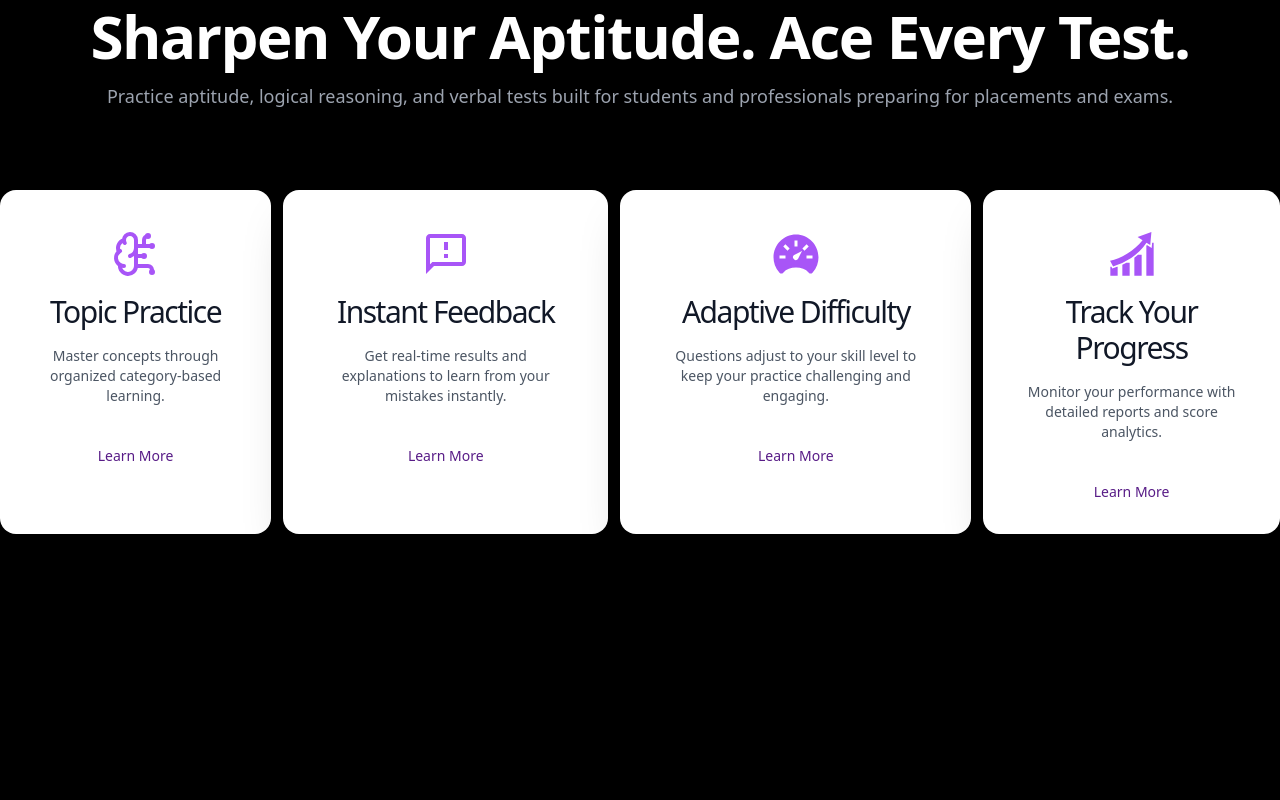
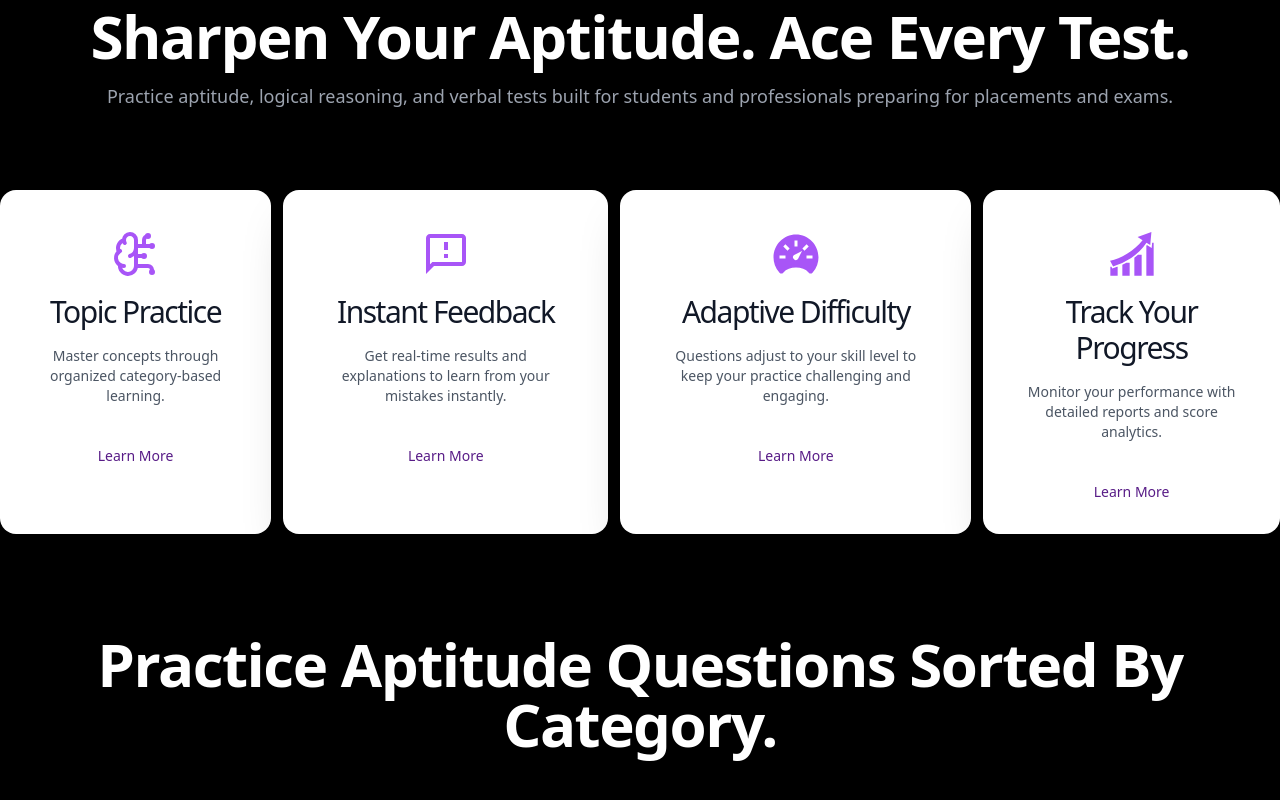
Before and after one commit to Ayush201738982361/zapt, a React (Vite) app in the folder client/: page / in a window 1280 px wide. Shown: the part 218-1018 px from the top of the page. Before the commit the page ends 800 px from the top, so only its background shows below. Built offline with nearby package versions, Linux system fonts and the light colour scheme.

Commit message:
Imported new component

```diff
--- a/client/src/Pages/Home.jsx
+++ b/client/src/Pages/Home.jsx
@@ -3,6 +3,7 @@ import { ButtonContext } from "../Contexts/ButtonContext";
 import Navbar from "../Components/Navbar";
 import Cards from "../Components/Cards";
 import HeroSection from "../Components/HeroSection";
+import Categories from "../Components/Categories";
 
 function Home() {
   const [ButtonText] = useState("Default");
@@ -13,6 +14,7 @@ function Home() {
         <Navbar />
         <HeroSection />
         <Cards />
+        <Categories />
       </ButtonContext.Provider>
     </>
   );
```
